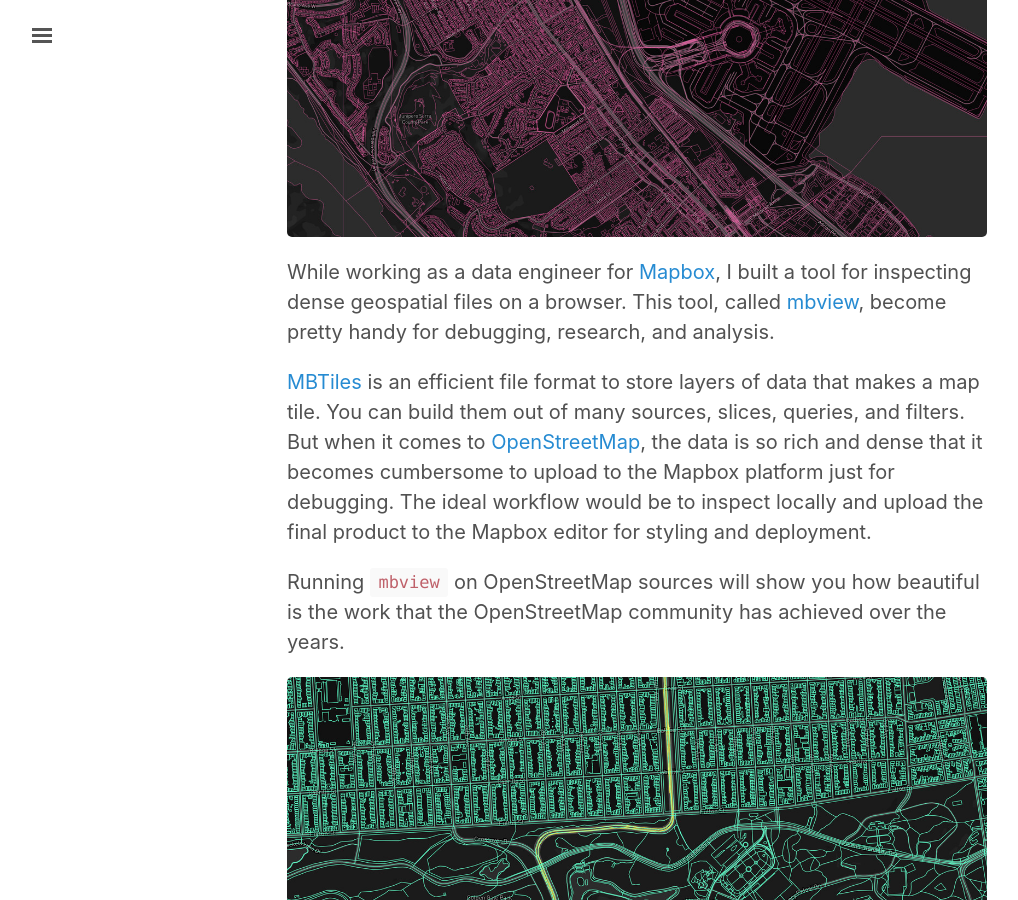
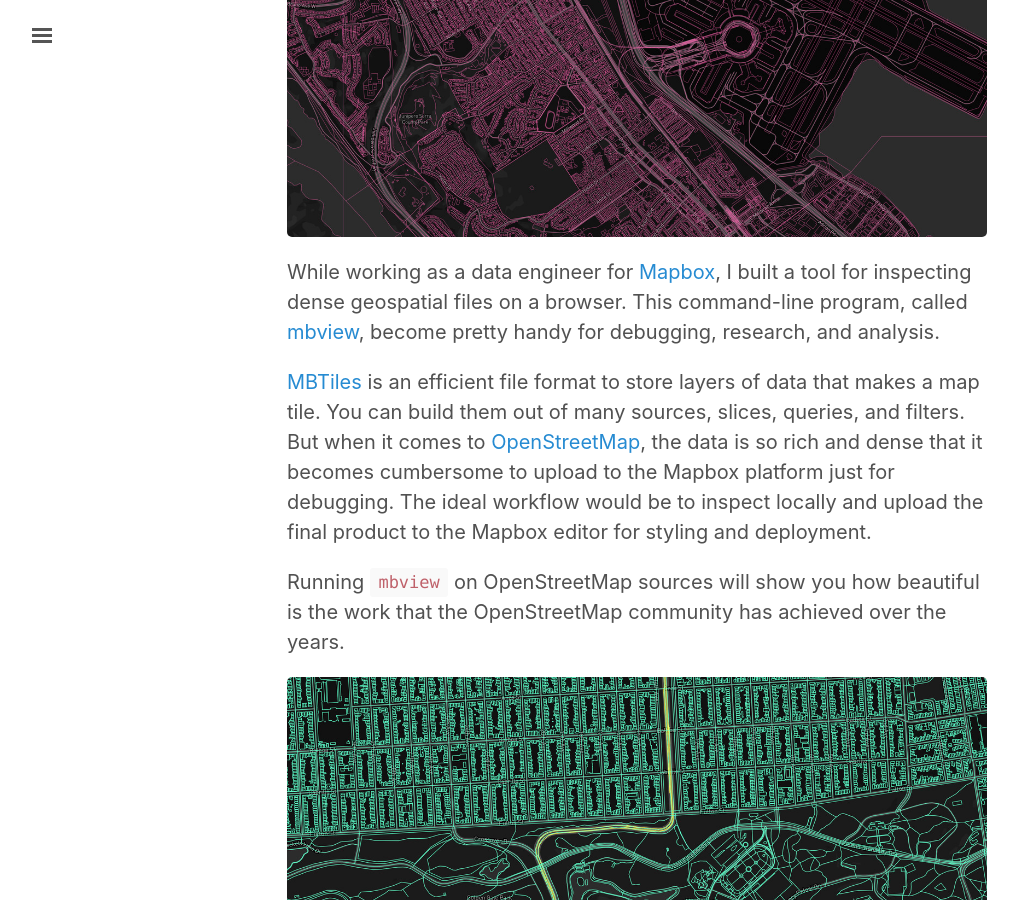
Before and after one commit to defvol/portafolio, a Jekyll site: the page built from _posts/2016-05-10-geospatial-viewer.markdown, in a window 1280 px wide and 900 px high, scrolled down 418 px. Shown: the whole window, without its empty margins (3-1021 px from the left). Built offline with Jekyll 4.4.1, drawn with Linux system fonts in a browser that asks for light colours; nearby versions of some CDN libraries.

Commit message:
A cli program it is

```diff
--- a/_posts/2016-05-10-geospatial-viewer.markdown
+++ b/_posts/2016-05-10-geospatial-viewer.markdown
@@ -15,7 +15,7 @@
 
 ![visualizing geospatial data](/public/img/mbview-1.jpg)
 
-While working as a data engineer for [Mapbox](https://www.mapbox.com/), I built a tool for inspecting dense geospatial files on a browser. This tool, called [mbview][mbview], become pretty handy for debugging, research, and analysis.
+While working as a data engineer for [Mapbox](https://www.mapbox.com/), I built a tool for inspecting dense geospatial files on a browser. This command-line program, called [mbview][mbview], become pretty handy for debugging, research, and analysis.
 
 [MBTiles](https://docs.mapbox.com/help/glossary/mbtiles/) is an efficient file format to store layers of data that makes a map tile. You can build them out of many sources, slices, queries, and filters. But when it comes to [OpenStreetMap][OSM], the data is so rich and dense that it becomes cumbersome to upload to the Mapbox platform just for debugging. The ideal workflow would be to inspect locally and upload the final product to the Mapbox editor for styling and deployment.
 
```
